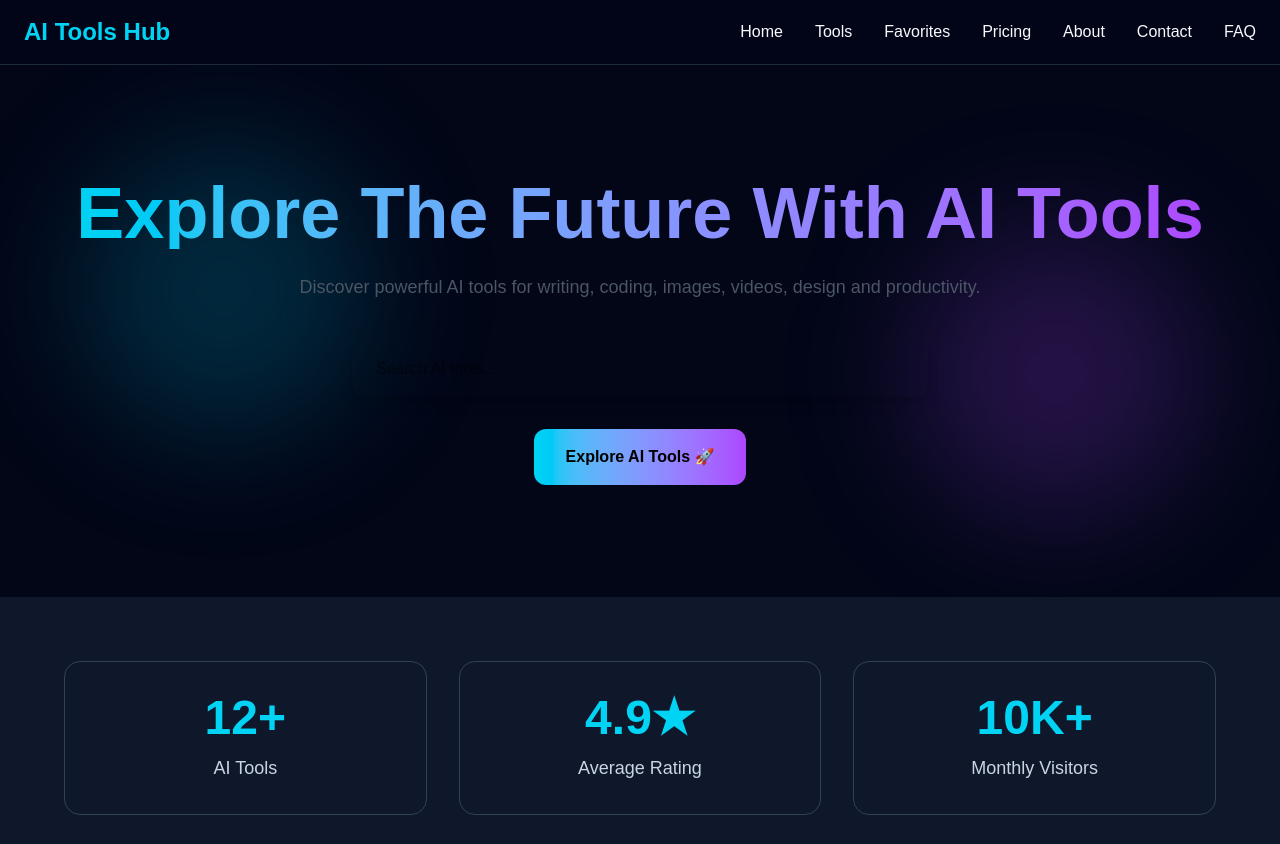
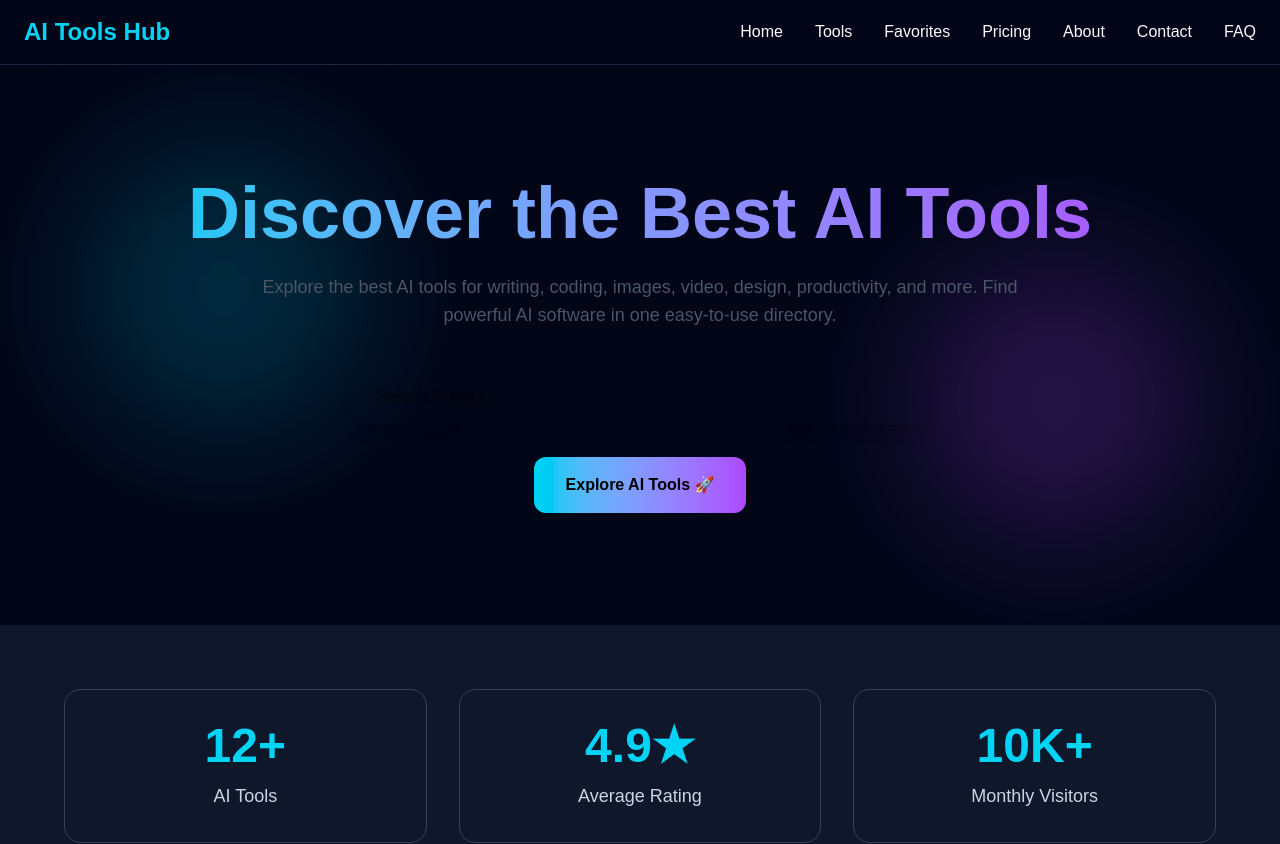
Before and after one commit to Talhaahmad-cmd/ai-tools-hub, a Next.js app: page / in a window 1280 px wide. Shown: the top 844 px of the page. Built offline with nearby package versions, Linux system fonts and the light colour scheme.

Commit message:
Improve homepage SEO content

```diff
--- a/app/components/Hero.tsx
+++ b/app/components/Hero.tsx
@@ -9,108 +9,58 @@ type HeroProps = {
 };
 
 export default function Hero({ search, setSearch }: HeroProps) {
-
   return (
-
     <section className="relative overflow-hidden bg-background text-foreground py-28 px-6">
-
-
       {/* Glow Background */}
-
       <div className="absolute inset-0">
-
         <div className="absolute top-20 left-20 w-72 h-72 bg-cyan-500/20 rounded-full blur-3xl" />
-
         <div className="absolute bottom-20 right-20 w-72 h-72 bg-purple-500/20 rounded-full blur-3xl" />
-
       </div>
 
-
-
-
       <div className="relative max-w-6xl mx-auto text-center">
-
-
         <motion.h1
-
           initial={{
-            opacity:0,
-            y:30
+            opacity: 0,
+            y: 30,
           }}
-
           animate={{
-            opacity:1,
-            y:0
+            opacity: 1,
+            y: 0,
           }}
-
           transition={{
-            duration:0.6
+            duration: 0.6,
           }}
-
           className="text-5xl md:text-7xl font-bold bg-gradient-to-r from-cyan-400 to-purple-500 bg-clip-text text-transparent"
-
         >
-
-          Explore The Future With AI Tools
-
+          Discover the Best AI Tools
         </motion.h1>
 
-
-
-        <p className="mt-6 text-gray-600 dark:text-slate-400 text-lg">
-
-          Discover powerful AI tools for writing, coding,
-          images, videos, design and productivity.
-
+        <p className="mt-6 text-gray-600 dark:text-slate-400 text-lg max-w-3xl mx-auto">
+          Explore the best AI tools for writing, coding, images, video,
+          design, productivity, and more. Find powerful AI software in one
+          easy-to-use directory.
         </p>
 
-
-
-
         {/* Search */}
-
         <div className="mt-10 flex justify-center">
-
-
           <input
-
             type="text"
-
             placeholder="Search AI tools..."
-
             value={search}
-
-            onChange={(e)=>setSearch(e.target.value)}
-
+            onChange={(e) => setSearch(e.target.value)}
+            aria-label="Search AI tools"
             className="w-full max-w-xl px-6 py-4 rounded-xl text-black shadow-lg outline-none"
-
           />
-
-
         </div>
 
-
-
-
         {/* Button */}
-
         <Link
-
           href="/tools"
-
           className="inline-block mt-8 px-8 py-4 rounded-xl font-semibold text-black bg-gradient-to-r from-cyan-400 to-purple-500 hover:scale-105 transition"
-
         >
-
           Explore AI Tools 🚀
-
         </Link>
-
-
       </div>
-
-
     </section>
-
   );
 }
```
